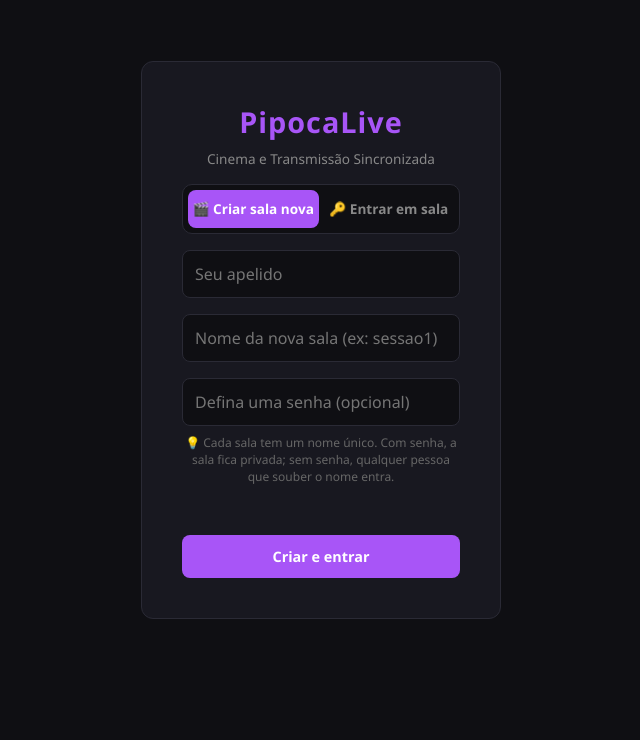
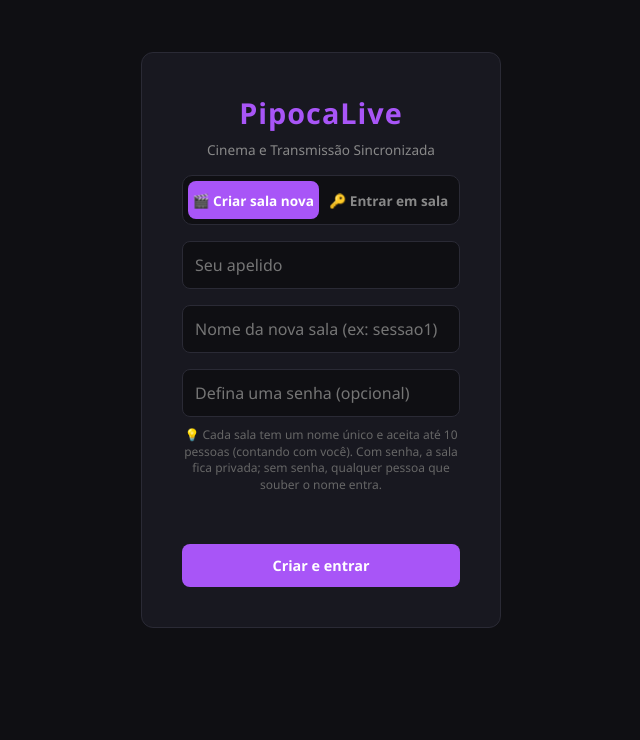
Before and after one commit to DevGatti/pipocalive, a Flask app: page / in a window 1280 px wide. Shown: the part 60-800 px from the top of the page, without its empty margins (319-959 px from the left). Run offline with Flask 3, Linux system fonts and the light colour scheme; some libraries are stand-ins or nearby versions.

Commit message:
Enhance room creation hint and join error messages
Updated hint for room creation and improved error messages for joining a room.

```diff
--- a/templates/index.html
+++ b/templates/index.html
@@ -400,7 +400,7 @@
                 room: 'Nome da nova sala (ex: sessao1)',
                 pass: 'Defina uma senha (opcional)',
                 btn: 'Criar e entrar',
-                hint: '💡 Cada sala tem um nome único. Com senha, a sala fica privada; sem senha, qualquer pessoa que souber o nome entra.'
+                hint: '💡 Cada sala tem um nome único e aceita até 10 pessoas (contando com você). Com senha, a sala fica privada; sem senha, qualquer pessoa que souber o nome entra.'
             },
             join: {
                 room: 'Nome da sala existente',
@@ -470,7 +470,9 @@
             const pw = document.getElementById('room-password');
             document.getElementById('login-screen').style.display = 'flex';
             document.getElementById('login-error').innerText =
-                JOIN_ERRORS[data.reason] || 'Não foi possível entrar na sala.';
+                data.reason === 'room_full'
+                    ? `🚫 Sala cheia: o limite é de ${data.limit} pessoas (contando com o dono).`
+                    : (JOIN_ERRORS[data.reason] || 'Não foi possível entrar na sala.');
             if (data.reason === 'password_required' || data.reason === 'wrong_password') {
                 pw.value = '';
                 pw.focus();
```
